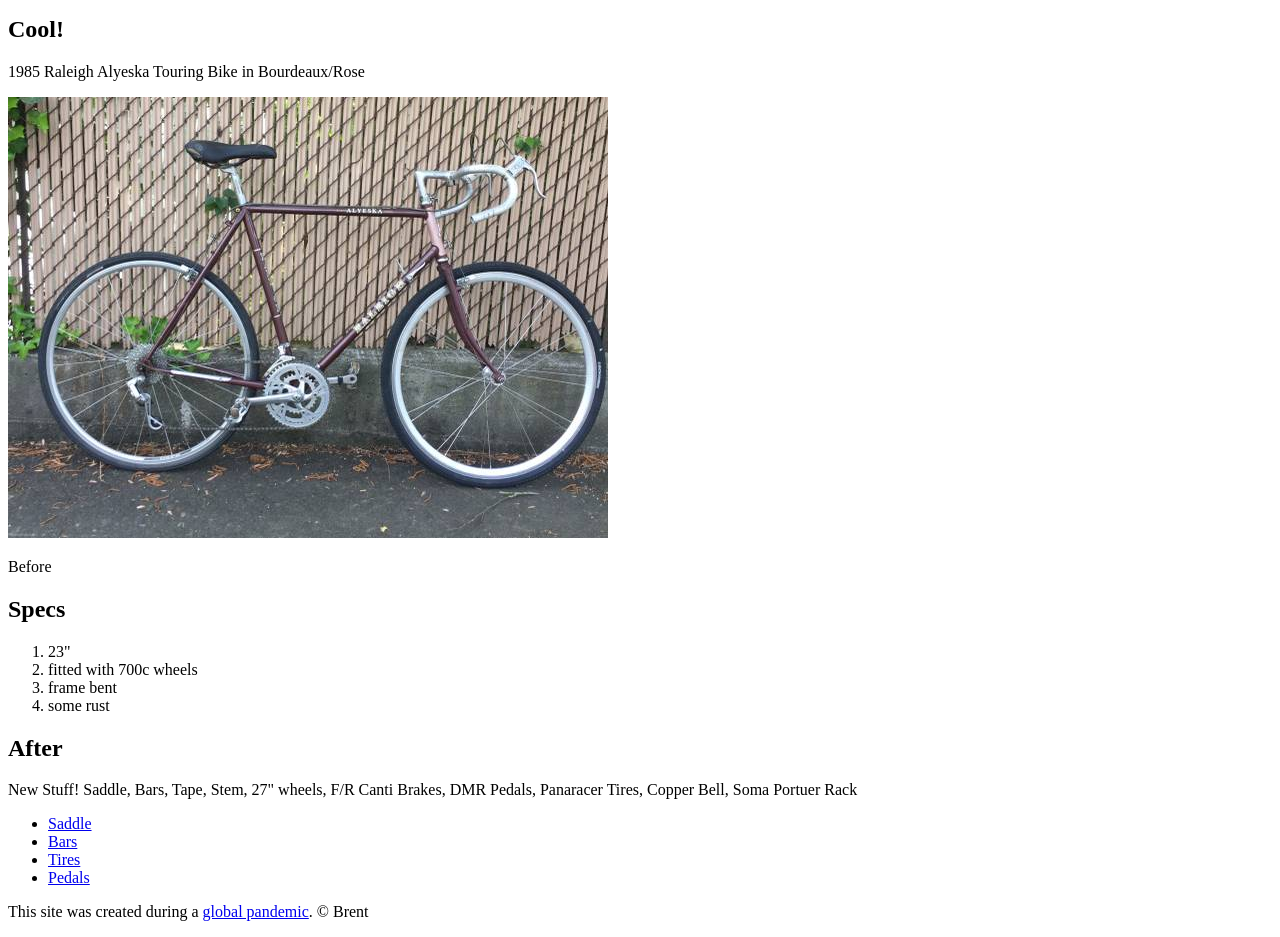
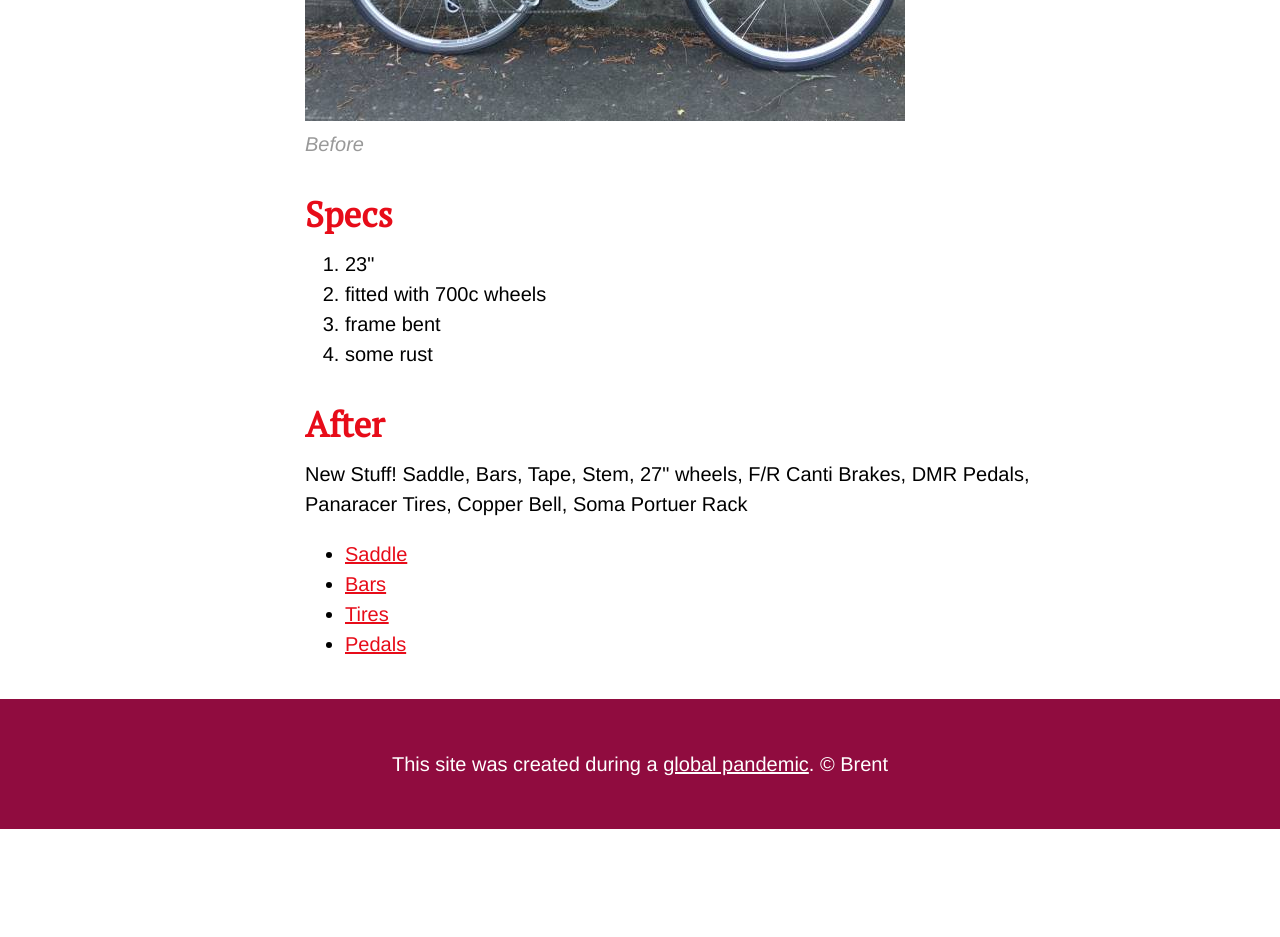
Before and after one commit to BrentHickman/Quarentine, a plain HTML site: page index.html in a window 1280 px wide. Shown: the part 1100-2037 px from the top of the page. After the commit the page ends 1929 px from the top, so only its background shows below. Drawn offline with Linux system fonts and the light colour scheme.

Commit message:
Wrote the Css for bike website and changed some html

```diff
--- /dev/null
+++ b/css/Bike.css
@@ -0,0 +1,79 @@
+body{
+	margin: 0;
+	font-family: Helvetica, Arial, sans-serif;
+	font-size: 20px;
+	line-height: 30px;
+}
+
+
+header{
+	background-color: #900C3F;
+	text-align: center;
+	padding-top: 50px;
+	padding-bottom: 50px;
+}
+
+h1, h2{font-family: 'PT Serif', serif;}
+
+header h1{
+	color: white;
+	font-size: 50px;
+
+}
+
+header img{
+	border-radius: 200px;
+    width: 300px;
+    border: 20px solid black;
+}
+
+main{
+	max-width: 800px;
+	margin: 0 auto;
+	padding: 0 20px 20px 150px;
+
+}
+
+main img{
+	max-width: 100%;
+}
+
+h2{
+	font-size: 35px;
+	color: #e70c19;
+	margin: 40px 0 10px;
+}
+
+a{
+	color: #e70c19;
+}
+a:hover{
+	color: white;
+	background-color: #483a94;
+}
+
+footer{
+	background-color: #900C3F;
+	text-align: center;
+	color: white;
+	padding: 50px;
+}
+
+footer p{
+	margin: 0px;
+}
+
+footer a{
+	color: white;
+}
+footer a:hover{
+	opacity: .5;
+	background-color: transparent;
+}
+
+p.caption{
+	color: #999999;
+	font-style: italic;
+	margin-top: 0;
+
+}
--- a/index.html
+++ b/index.html
@@ -3,13 +3,15 @@
 <head>
 	<title>Bikes</title>
 	<link rel="icon" href="img/Alyeska_85_Before.jpg">
+	<link href="https://fonts.googleapis.com/css?family=PT+Serif&display=swap" rel="stylesheet">
+	<link rel="stylesheet" type="text/css" href="css/Bike.css">
 </head>
 <body>
 	<!--Header element-->
-	<head>
+	<header>
 		<img src="img/Alyeska_85_Head.jpg">
 		<h1> Raleigh Alyeska </h1>
-	</head>
+	</header>
 
 	<!-- main elment -->
 
@@ -17,7 +19,7 @@
 		<h2>Cool!</h2>
 		<p>1985 Raleigh Alyeska Touring Bike in Bourdeaux/Rose</p>
 		<img src="img/Alyeska_85_Before.jpg">
-		<p>Before</p>
+		<p class="caption">Before</p>
 		<H2>Specs</H2>
 		<ol>
 			<li>23"</li>
```
